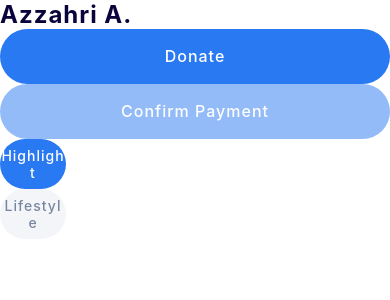
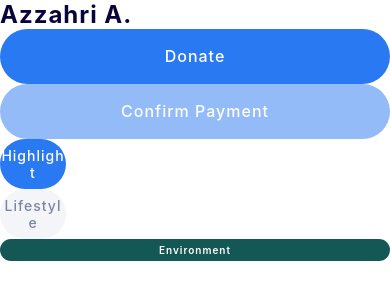
Before and after one commit to gigaamiridze/donation-app, a React Native app: screen / in a window 390 px wide. Shown: the top 300 px of the page. Built offline with nearby package versions, Linux system fonts and the light colour scheme.

Commit message:
Added Badge component

```diff
--- /dev/null
+++ b/src/components/badge/Badge.tsx
@@ -0,0 +1,14 @@
+import React from 'react';
+import { View, Text } from 'react-native';
+import { IBadgeProps } from '../../interfaces';
+import { style } from './style';
+
+function Badge({ title }: IBadgeProps) {
+  return (
+    <View style={style.badge}>
+      <Text style={style.title}>{title}</Text>
+    </View>
+  )
+}
+
+export default Badge;
--- /dev/null
+++ b/src/components/badge/index.ts
@@ -0,0 +1 @@
+export { default as Badge } from './Badge';
--- /dev/null
+++ b/src/components/badge/style.ts
@@ -0,0 +1,19 @@
+import { StyleSheet } from 'react-native';
+
+export const style = StyleSheet.create({
+  badge: {
+    height: 22,
+    borderRadius: 50,
+    backgroundColor: '#145855',
+    justifyContent: 'center',
+  },
+  title: {
+    fontFamily: 'Inter',
+    fontSize: 10,
+    fontWeight: '600',
+    lineHeight: 12,
+    letterSpacing: 1,
+    color: '#FFFFFF',
+    textAlign: 'center',
+  },
+});
--- a/src/components/index.ts
+++ b/src/components/index.ts
@@ -1,3 +1,4 @@
 export * from './header';
 export * from './button';
+export * from './badge';
 export * from './tab';
--- /dev/null
+++ b/src/interfaces/Badge.ts
@@ -0,0 +1,3 @@
+export interface IBadgeProps {
+  title: string;
+}
--- a/src/interfaces/index.ts
+++ b/src/interfaces/index.ts
@@ -1,3 +1,4 @@
 export * from './Header';
 export * from './Button';
+export * from './Badge';
 export * from './Tab';
--- a/src/screens/home/Home.tsx
+++ b/src/screens/home/Home.tsx
@@ -1,7 +1,7 @@
 import React from 'react';
 import { SafeAreaView } from 'react-native';
 import { globalStyle } from '../../assets';
-import { Header, Button, Tab } from '../../components';
+import { Header, Button, Tab, Badge } from '../../components';
 
 function Home() {
   return (
@@ -11,6 +11,7 @@ function Home() {
       <Button title='Confirm Payment' isDisabled={true} />
       <Tab title='Highlight' />
       <Tab title='Lifestyle' isInactive={true} />
+      <Badge title='Environment' />
     </SafeAreaView>
   )
 }
```
